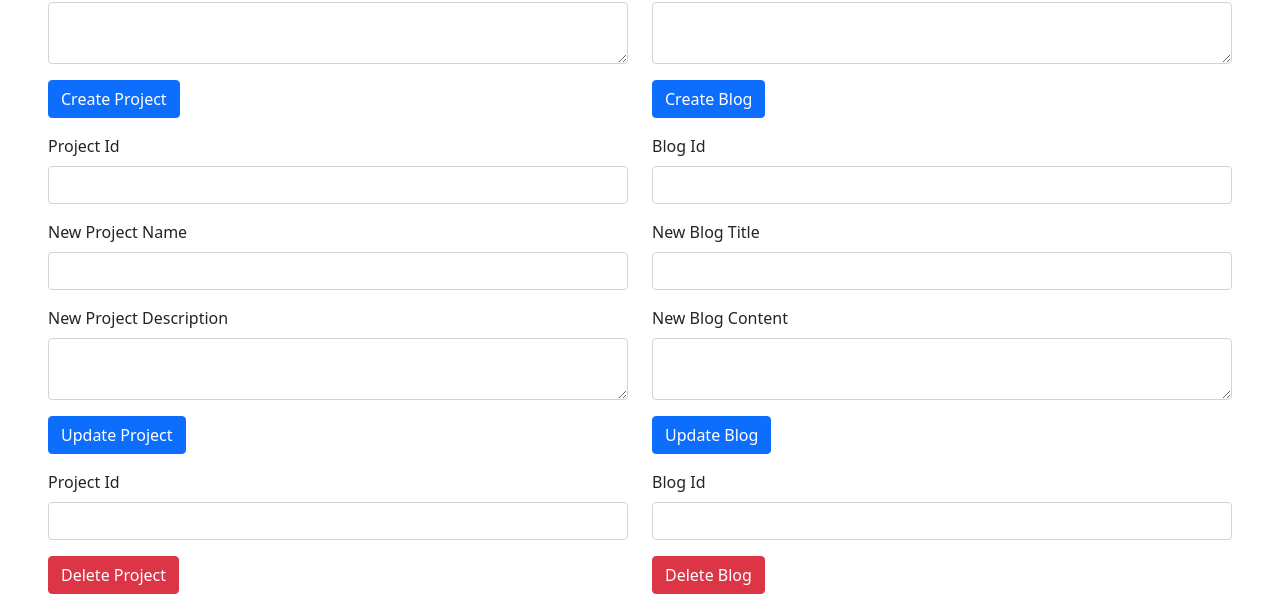
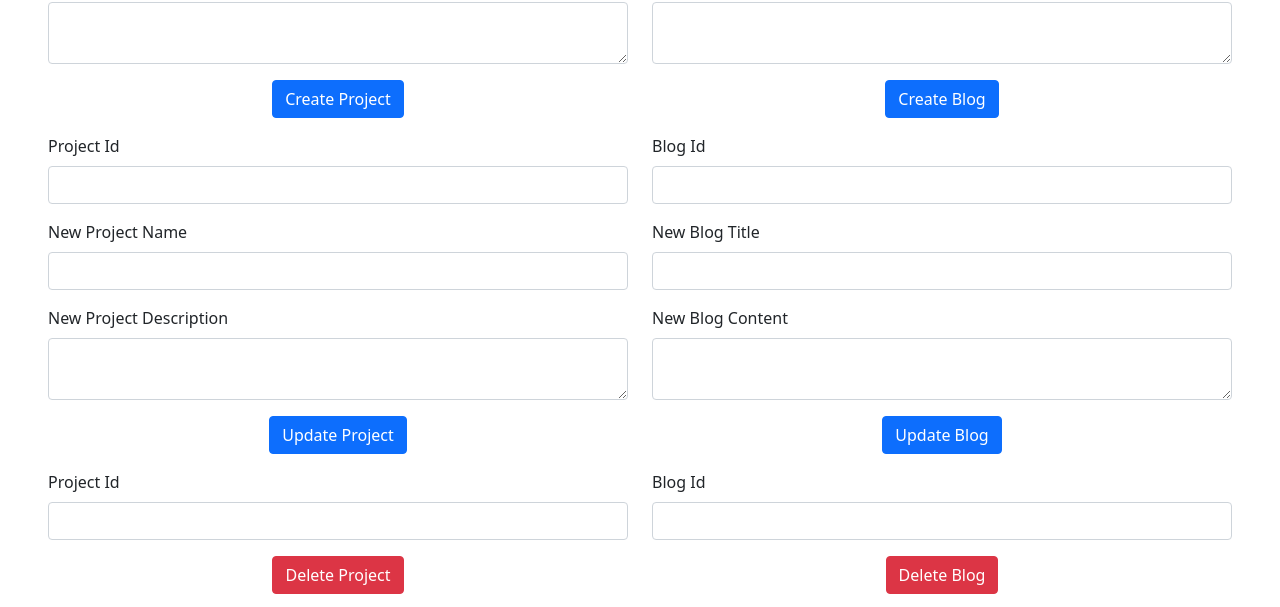
Before and after one commit to Nipun-Yasas/portfolio_frontend, a Nuxt app: page / in a window 1280 px wide. Shown: the part 226-833 px from the top of the page. Built offline with nearby package versions, Linux system fonts and the light colour scheme; no server answers.

Commit message:
set buttons to middle

```diff
--- a/app.vue
+++ b/app.vue
@@ -41,7 +41,9 @@
             <label for="projectDescription" class="form-label">Project Description</label>
             <textarea class="form-control" id="projectDescription" v-model="newProject.description"></textarea>
           </div>
-          <button type="submit" class="btn btn-primary mb-3">Create Project</button>
+          <div class="text-center">
+            <button type="submit" class="btn btn-primary mb-3 ">Create Project</button>
+          </div>
         </form>
       </div>
 
@@ -57,7 +59,9 @@
             <label for="blogContent" class="form-label">Blog Content</label>
             <textarea class="form-control" id="blogContent" v-model="newBlog.content"></textarea>
           </div>
-          <button type="submit" class="btn btn-primary mb-3">Create Blog</button>
+          <div class="text-center">
+            <button type="submit" class="btn btn-primary mb-3">Create Blog</button>
+          </div>
         </form>
       </div>
 
@@ -80,7 +84,9 @@
             <label for="updateProjectDescription" class="form-label">New Project Description</label>
             <textarea class="form-control" id="updateProjectDescription" v-model="updateProjectDescription"></textarea>
           </div>
-          <button type="submit" class="btn btn-primary mb-3">Update Project</button>
+          <div class="text-center">
+            <button type="submit" class="btn btn-primary mb-3">Update Project</button>
+          </div>
         </form>
       </div>
 
@@ -100,7 +106,9 @@
             <label for="updateBlogContent" class="form-label">New Blog Content</label>
             <textarea class="form-control" id="updateBlogContent" v-model="updateBlogContent"></textarea>
           </div>
-          <button type="submit" class="btn btn-primary mb-3">Update Blog</button>
+          <div class="text-center">
+            <button type="submit" class="btn btn-primary mb-3">Update Blog</button>
+          </div>
         </form>
       </div>
 
@@ -115,7 +123,9 @@
             <label for="projectId" class="form-label">Project Id</label>
             <input type="text" class="form-control" id="projectId" v-model="deleteProjectId">
           </div>
+          <div class="text-center">
             <button type="submit" class="btn btn-danger mb-3">Delete Project</button>
+          </div>
         </form>
       </div>
 
@@ -127,7 +137,9 @@
             <label for="blogId" class="form-label">Blog Id</label>
             <input type="text" class="form-control" id="blogId" v-model="deleteBlogId">
           </div>
+          <div class="text-center">
             <button type="submit" class="btn btn-danger mb-3">Delete Blog</button>
+          </div>
         </form>
       </div>
 
```
